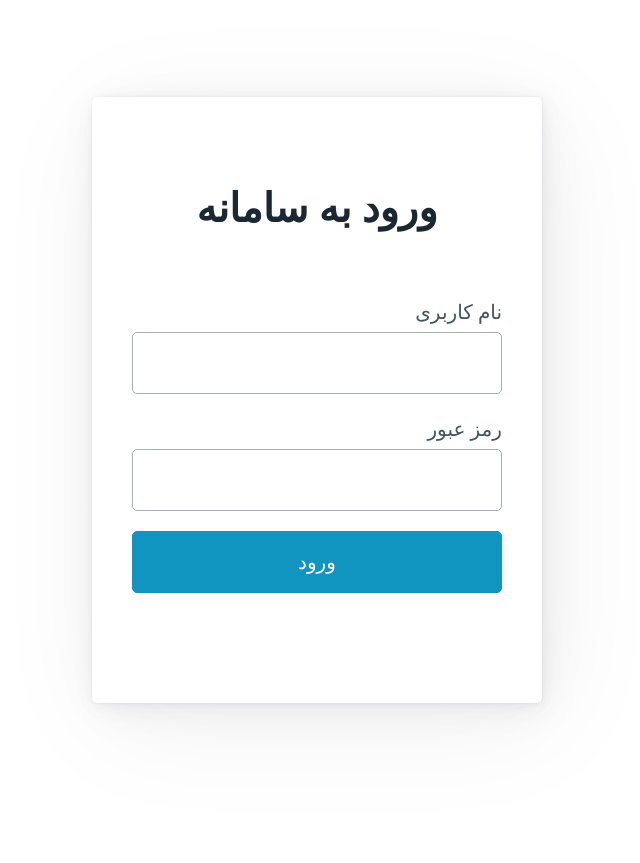
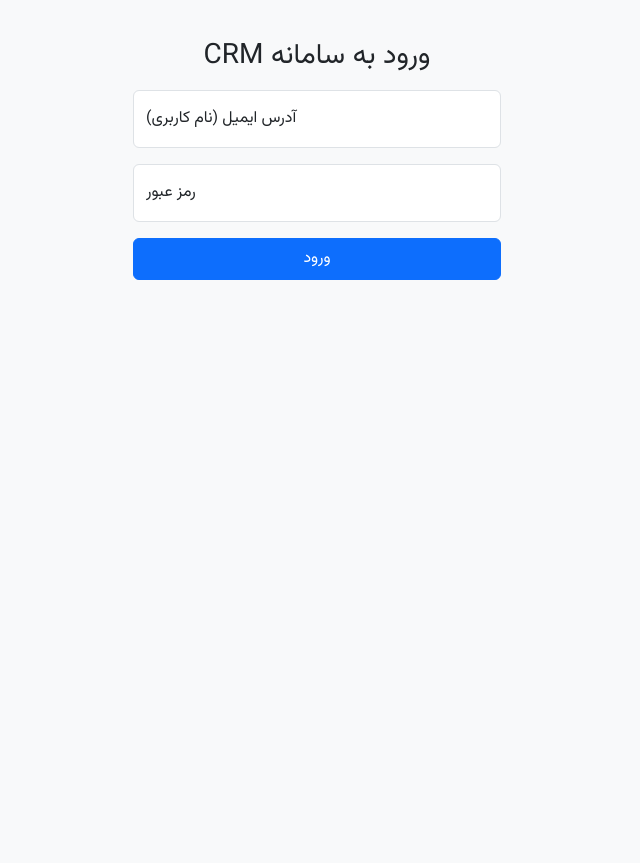
Before and after one commit to AllamehHelli/CRM, a Flask app: template templates/login.html in a window 1280 px wide. Shown: the whole page, without its empty margins (323-963 px from the left). After the commit the page ends 280 px from the top, so only its background shows below. Run offline with Flask 3, Linux system fonts and the light colour scheme; the template is opened without the code that fills it, so the values that code supplies are empty.

Commit message:
Update login.html

```diff
--- a/templates/login.html
+++ b/templates/login.html
@@ -4,36 +4,37 @@
     <meta charset="UTF-8">
     <meta name="viewport" content="width=device-width, initial-scale=1.0">
     <title>ورود به سامانه CRM</title>
-    <link rel="stylesheet" href="https://cdn.jsdelivr.net/npm/@picocss/pico@1/css/pico.min.css">
+    <!-- Bootstrap CSS -->
+    <link href="https://cdn.jsdelivr.net/npm/bootstrap@5.3.3/dist/css/bootstrap.min.css" rel="stylesheet">
+    <!-- Custom CSS & Font -->
+    <link rel="stylesheet" href="{{ url_for('static', filename='css/style.css') }}">
     <style>
-        html, body { height: 100%; }
-        body { display: flex; align-items: center; justify-content: center; }
-        .flash-message { margin-bottom: 1rem; padding: 1rem; border-radius: var(--border-radius); color: var(--contrast); }
-        .flash-message.danger { background-color: var(--form-element-invalid-background-color); border: 1px solid var(--form-element-invalid-border-color); }
-        .flash-message.info, .flash-message.success { background-color: var(--code-background-color); border: var(--card-border); color: var(--color);}
+        .form-signin { max-width: 400px; padding: 1rem; }
     </style>
 </head>
-<body>
-    <main class="container" style="max-width: 450px;">
-        <article>
-            <h1 style="text-align: center;">ورود به سامانه</h1>
+<body class="d-flex align-items-center py-4 bg-body-tertiary">
+    <main class="form-signin w-100 m-auto">
+        <form method="POST" action="{{ url_for('login') }}">
+            <h1 class="h3 mb-3 fw-normal text-center">ورود به سامانه CRM</h1>
 
             {% with messages = get_flashed_messages(with_categories=true) %}
                 {% if messages %}
                     {% for category, message in messages %}
-                        <div class="flash-message {{ category }}">{{ message }}</div>
+                        <div class="alert alert-{{ category }}">{{ message }}</div>
                     {% endfor %}
                 {% endif %}
             {% endwith %}
 
-            <form method="POST" action="{{ url_for('login') }}">
-                <label for="username">نام کاربری</label>
-                <input type="text" name="username" required>
-                <label for="password">رمز عبور</label>
-                <input type="password" name="password" required>
-                <button type="submit">ورود</button>
-            </form>
-        </article>
+            <div class="form-floating mb-3">
+                <input type="email" class="form-control" name="username" id="floatingInput" placeholder="name@example.com" required>
+                <label for="floatingInput">آدرس ایمیل (نام کاربری)</label>
+            </div>
+            <div class="form-floating">
+                <input type="password" class="form-control" name="password" id="floatingPassword" placeholder="Password" required>
+                <label for="floatingPassword">رمز عبور</label>
+            </div>
+            <button class="btn btn-primary w-100 py-2 mt-3" type="submit">ورود</button>
+        </form>
     </main>
 </body>
 </html>
```
